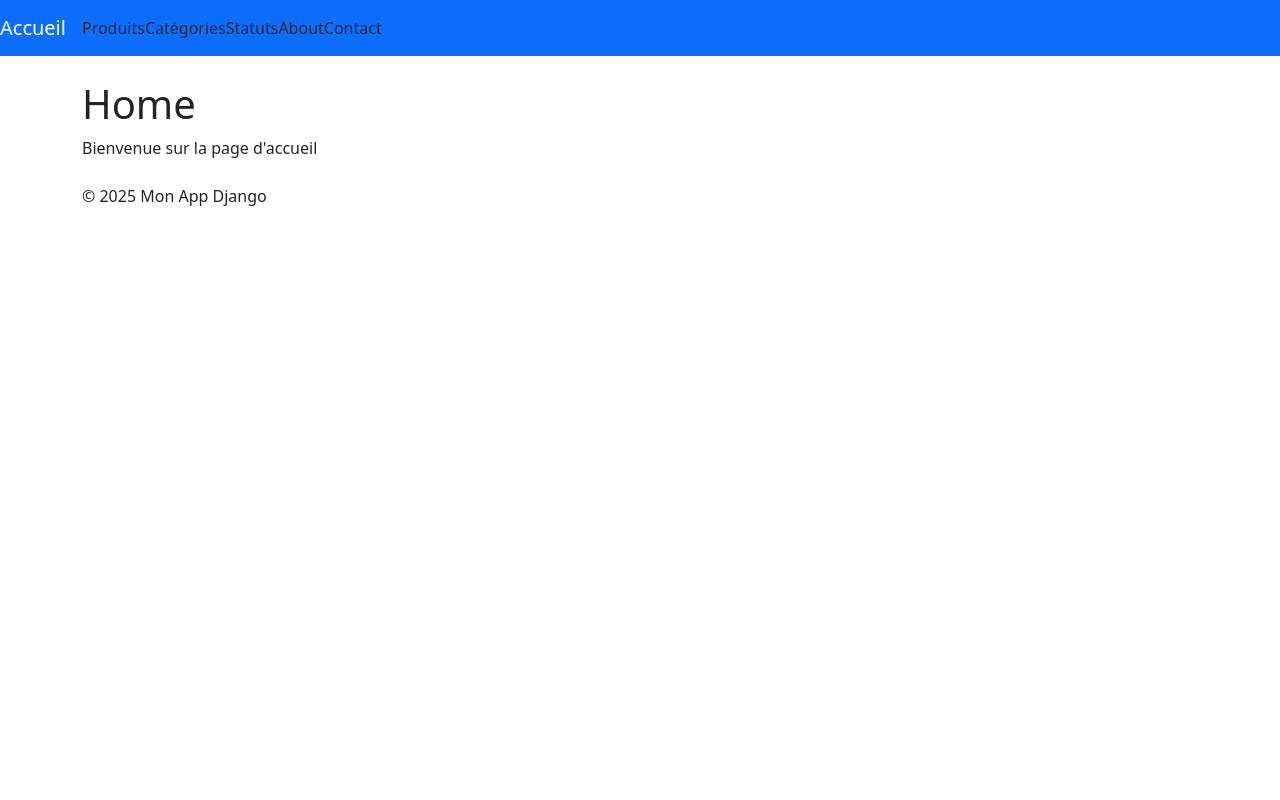
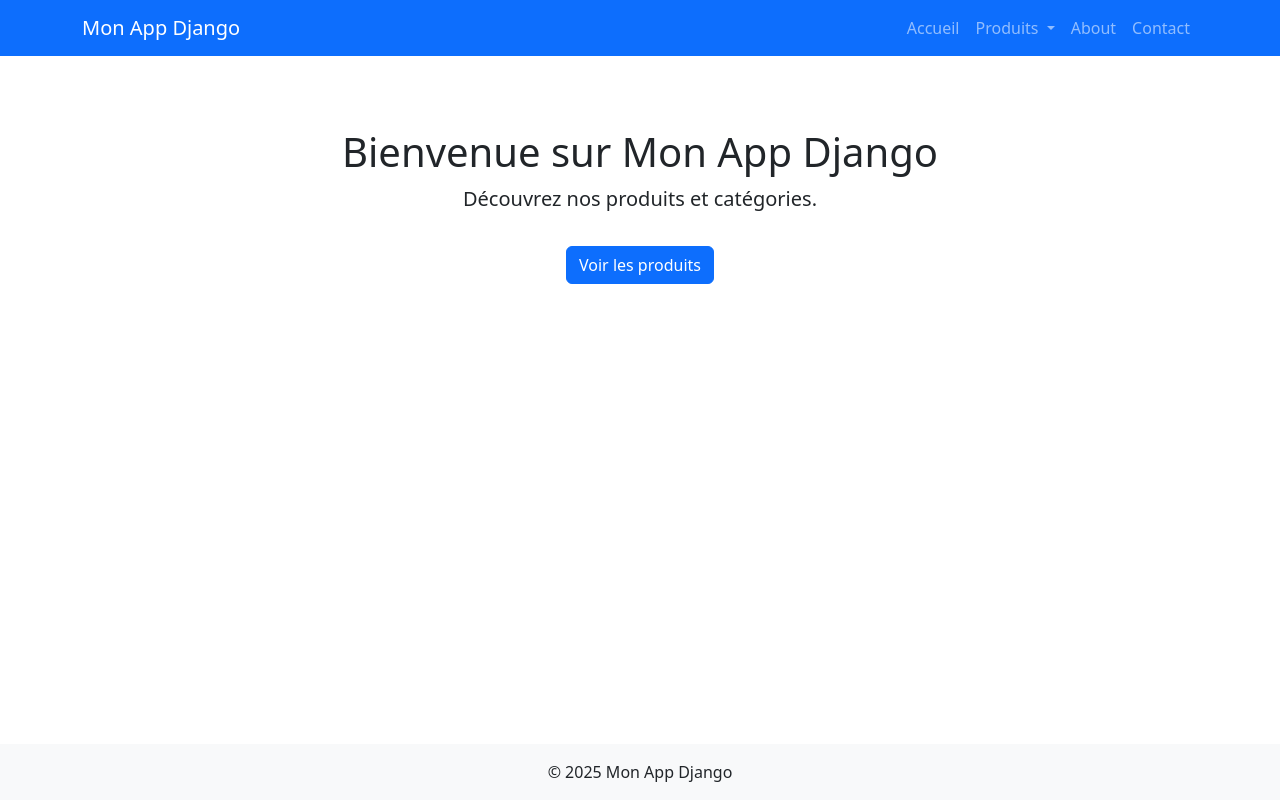
Before and after one commit to AlexyWCK/Prog_Avanc-e_Django, a Django app: page /monApp/ in a window 1280 px wide. Run offline with Django 5.2, Linux system fonts and the light colour scheme; some libraries are stand-ins or nearby versions.

Commit message:
ajout de boostrap + produits affichés

```diff
--- /dev/null
+++ b/TutoDjango/monApp/static/base.css
@@ -0,0 +1,17 @@
+html, body {
+    height: 100%;
+}
+
+main.container {
+    flex: 1 0 auto;
+}
+
+footer.footer {
+    flex-shrink: 0;
+}
+
+body {
+    display: flex;
+    flex-direction: column;
+    min-height: 100vh;
+}
--- a/TutoDjango/monApp/templates/base.html
+++ b/TutoDjango/monApp/templates/base.html
@@ -3,28 +3,49 @@
 <html lang="fr">
 <head>
     <meta charset="utf-8">
-    <title>Mon app DJANGO</title>
-    <link rel="stylesheet" href="{% static 'styles.css' %}">
-    <link rel="stylesheet" href="{% static 'node_modules/bootstrap/dist/css/bootstrap.min.css' %}">
+    <title>{% block title %}Mon App Django{% endblock %}</title>
+    <!-- Bootstrap -->
+    <link href="https://cdn.jsdelivr.net/npm/bootstrap@5.3.2/dist/css/bootstrap.min.css" rel="stylesheet">
+    <!-- CSS perso -->
+    <link rel="stylesheet" href="{% static 'base.css' %}">
 </head>
 <body>
-<nav class="navbar navbar-expand-md navbar-dark bg-primary mb-4">
-    <a class="navbar-brand" href="{% url 'monApp:home' %}">Accueil</a>
-    <a class="nav-link" href="{% url 'monApp:list_produits' %}">Produits</a>
-    <a class="nav-link" href="{% url 'monApp:list_categories' %}">Catégories</a>
-    <a class="nav-link" href="{% url 'monApp:list_statuts' %}">Statuts</a>
-    <a class="nav-link" href="{% url 'monApp:about' %}">About</a>
-    <a class="nav-link" href="{% url 'monApp:contact' %}">Contact</a>
+<nav class="navbar navbar-expand-lg navbar-dark bg-primary mb-4">
+    <div class="container">
+        <a class="navbar-brand" href="{% url 'monApp:home' %}">Mon App Django</a>
+        <button class="navbar-toggler" type="button" data-bs-toggle="collapse" data-bs-target="#navbarNav">
+            <span class="navbar-toggler-icon"></span>
+        </button>
+        <div class="collapse navbar-collapse" id="navbarNav">
+            <ul class="navbar-nav ms-auto">
+                <li class="nav-item"><a class="nav-link" href="{% url 'monApp:home' %}">Accueil</a></li>
+                <li class="nav-item dropdown">
+                    <a class="nav-link dropdown-toggle" href="#" id="produitsDropdown" role="button" data-bs-toggle="dropdown">
+                        Produits
+                    </a>
+                    <ul class="dropdown-menu" aria-labelledby="produitsDropdown">
+                        <li><a class="dropdown-item" href="{% url 'monApp:list_produits' %}">Tous les produits</a></li>
+                        <li><a class="dropdown-item" href="{% url 'monApp:list_categories' %}">Catégories</a></li>
+                        <li><a class="dropdown-item" href="{% url 'monApp:list_statuts' %}">Statuts</a></li>
+                    </ul>
+                </li>
+                <li class="nav-item"><a class="nav-link" href="{% url 'monApp:about' %}">About</a></li>
+                <li class="nav-item"><a class="nav-link" href="{% url 'monApp:contact' %}">Contact</a></li>
+            </ul>
+        </div>
+    </div>
 </nav>
 
 <main class="container">
     {% block contenu %}{% endblock %}
 </main>
 
-<footer class="footer mt-4">
-    <div class="container">
-        <p>&copy; {% now "Y" %} Mon App Django</p>
+<footer class="footer mt-4 py-3 bg-light">
+    <div class="container text-center">
+        <p class="mb-0">&copy; {% now "Y" %} Mon App Django</p>
     </div>
 </footer>
+
+<script src="https://cdn.jsdelivr.net/npm/bootstrap@5.3.2/dist/js/bootstrap.bundle.min.js"></script>
 </body>
 </html>
--- a/TutoDjango/monApp/templates/home.html
+++ b/TutoDjango/monApp/templates/home.html
@@ -1,9 +1,13 @@
 {% extends 'base.html' %}
+{% block title %}Accueil{% endblock %}
 {% block contenu %}
-<h1>Home</h1>
-{% if param %}
-<p>Bonjour {{ param }} !</p>
-{% else %}
-<p>Bienvenue sur la page d'accueil</p>
-{% endif %}
+<div class="text-center my-5">
+    <h1>Bienvenue sur Mon App Django</h1>
+    {% if param %}
+        <p class="lead">Bonjour {{ param }} !</p>
+    {% else %}
+        <p class="lead">Découvrez nos produits et catégories.</p>
+    {% endif %}
+    <a href="{% url 'monApp:list_produits' %}" class="btn btn-primary mt-3">Voir les produits</a>
+</div>
 {% endblock %}
```
Also changed, not shown: TutoDjango/monApp/templates/list_categories.html (+8 -5 lines), TutoDjango/monApp/templates/list_produits.html (+46 -12 lines), TutoDjango/monApp/templates/list_statuts.html (+8 -5 lines).
